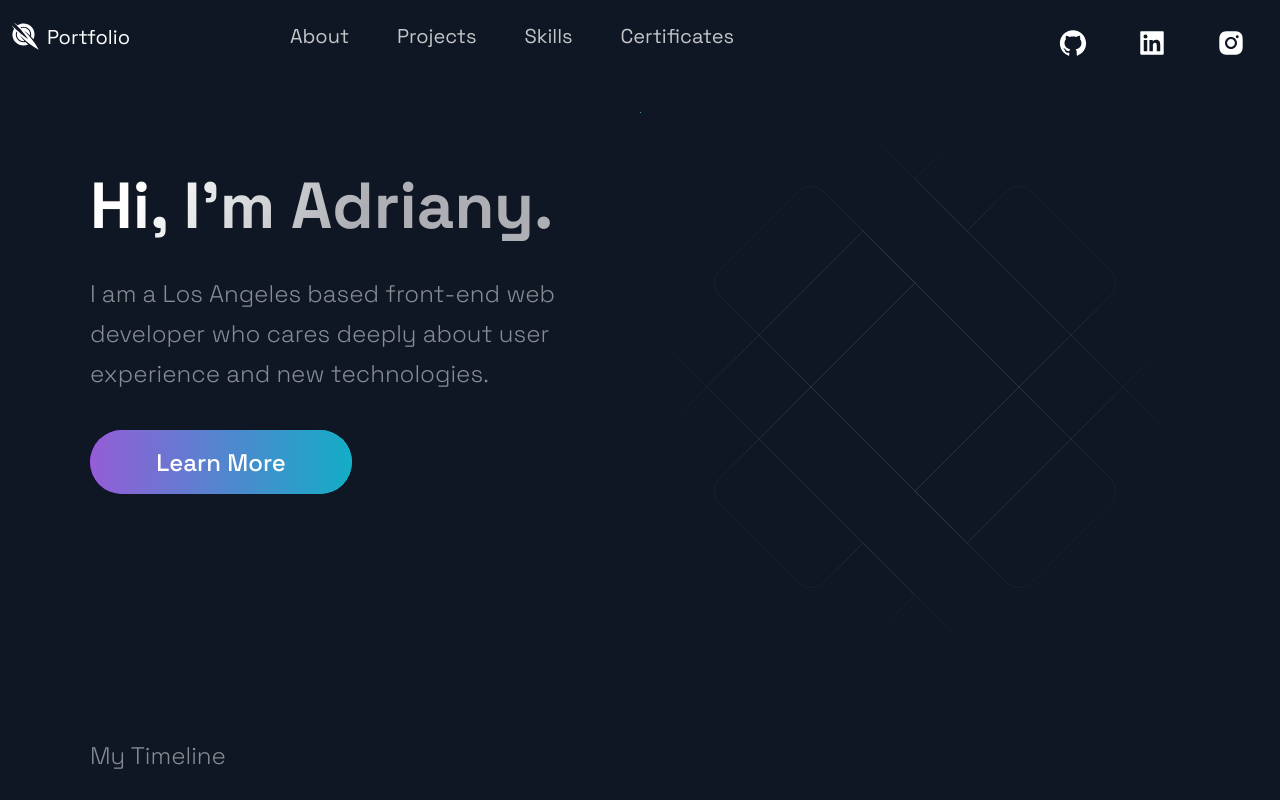
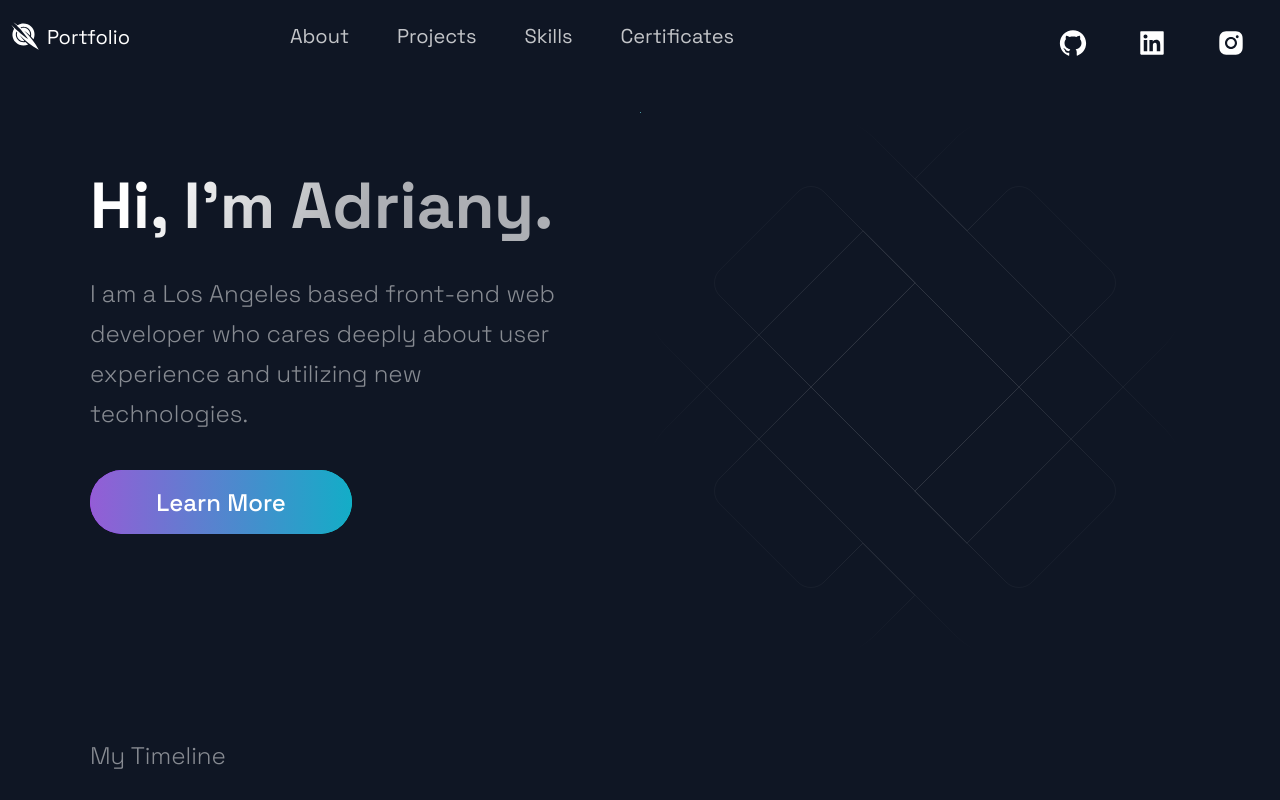
Before and after one commit to aicprog/NextJS-Web-Portfolio, a Next.js app: page / in a window 1280 px wide. Shown: the top 800 px of the page. Built offline with nearby package versions, Linux system fonts and the light colour scheme.

Commit message:
Updated hero and footer content

```diff
--- a/src/components/Footer/Footer.js
+++ b/src/components/Footer/Footer.js
@@ -11,7 +11,7 @@ const Footer = () => {
       </LinkList>
       <SocialIconsContainer>
         <CompanyContainer>
-          <Slogan>Innovating one project at a time</Slogan>
+          <Slogan>Insight one project at a time</Slogan>
         </CompanyContainer>
         <SocialContainer>
           <SocialIcons href="https://github.com/aicprog">
--- a/src/components/Hero/Hero.js
+++ b/src/components/Hero/Hero.js
@@ -13,7 +13,7 @@ const Hero = () => (
         Hi, I'm Adriany. <br/>
       </SectionTitle>
       <SectionText>
-      I am a Los Angeles based front-end web developer who cares deeply about user experience and new technologies.
+      I am a Los Angeles based front-end web developer who cares deeply about user experience and utilizing new technologies.
       </SectionText>
 
       <Button onClick={() => window.location='https://www.linkedin.com/in/acocom/'}>
```
